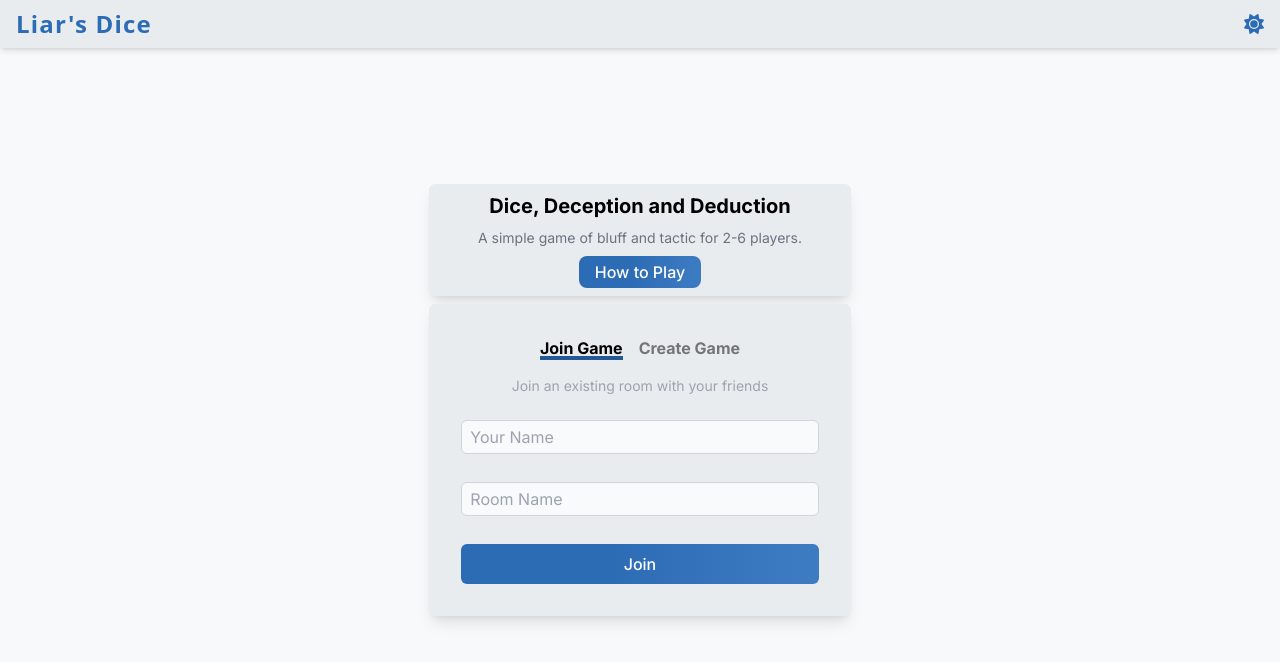
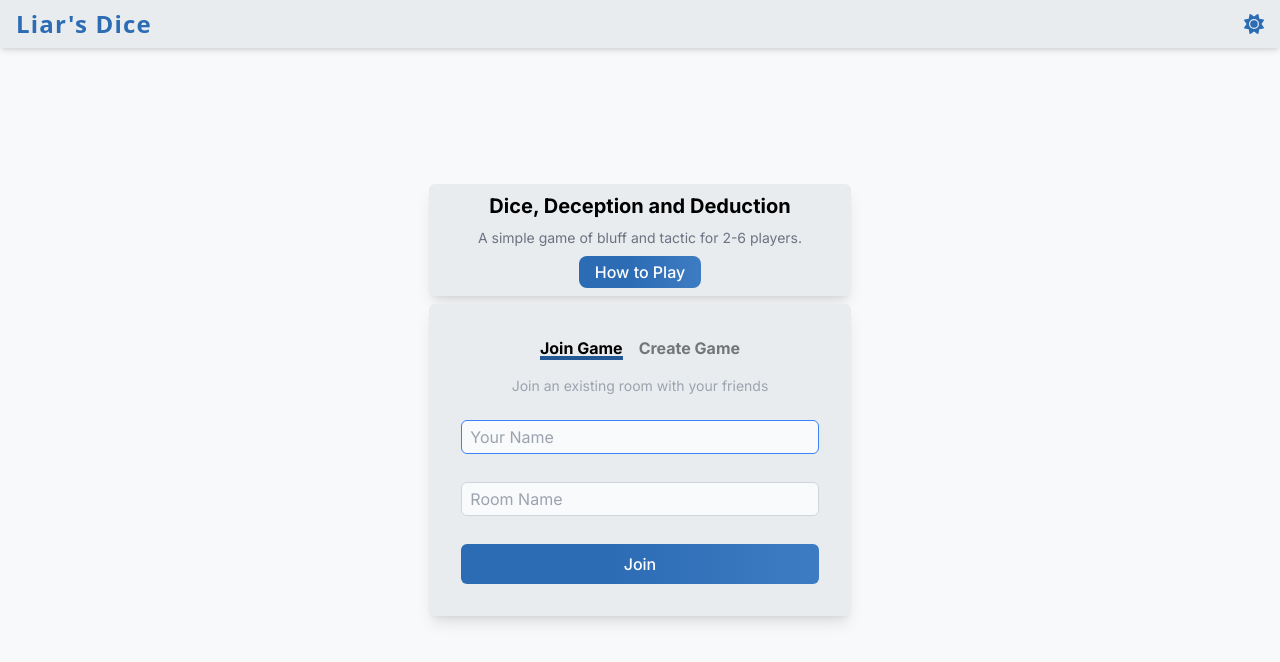
Before and after one commit to ajaytitus1386/dudo, a Next.js app: page / in a window 1280 px wide. Shown: the top 662 px of the page. Built offline with nearby package versions, Linux system fonts and the light colour scheme; no server answers.

Commit message:
feat: focus on input on index page

```diff
--- a/src/components/Input.tsx
+++ b/src/components/Input.tsx
@@ -10,6 +10,7 @@ type Props = {
     RightElement?: React.ReactNode
     error?: string
     required?: boolean
+    autoFocus?: boolean
 }
 
 const Input = forwardRef<HTMLInputElement, Props>(
@@ -23,6 +24,7 @@ const Input = forwardRef<HTMLInputElement, Props>(
             RightElement,
             error,
             required,
+            autoFocus,
         },
         ref
     ) => {
@@ -31,6 +33,7 @@ const Input = forwardRef<HTMLInputElement, Props>(
                 <input
                     ref={ref}
                     required={required}
+                    autoFocus={autoFocus}
                     type={type}
                     value={value}
                     onChange={onChange}
--- a/src/components/index/RoomDialogBox.tsx
+++ b/src/components/index/RoomDialogBox.tsx
@@ -1,4 +1,4 @@
-import React, { useState } from "react"
+import React, { useEffect, useState } from "react"
 import Hug from "../Hug"
 import Input from "../Input"
 import { FontAwesomeIcon } from "@fortawesome/react-fontawesome"
@@ -49,6 +49,13 @@ const RoomDialogBox = () => {
     }
     const [errors, setErrors] = useState(defaultErrors)
 
+    const usernameInputRef = React.useRef<HTMLInputElement>(null)
+
+    useEffect(() => {
+        if (!usernameInputRef.current) return
+        usernameInputRef.current.focus()
+    }, [])
+
     const tabs = ["join_game", "create_game"]
     const [selectedTab, setSelectedTab] = useState(tabs[0])
 
@@ -56,6 +63,8 @@ const RoomDialogBox = () => {
 
     const changeTab = (tab: string) => {
         setSelectedTab(tab)
+        if (!usernameInputRef.current) return
+        usernameInputRef.current.focus()
     }
 
     const validateForm = () => {
@@ -126,6 +135,7 @@ const RoomDialogBox = () => {
 
                 <Input
                     value={username || ""}
+                    ref={usernameInputRef}
                     type="text"
                     placeholder="Your Name"
                     onChange={(e) => setUsername(e.target.value)}
```
